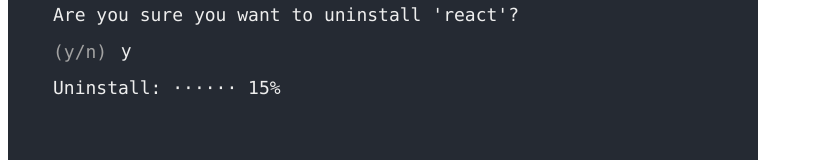
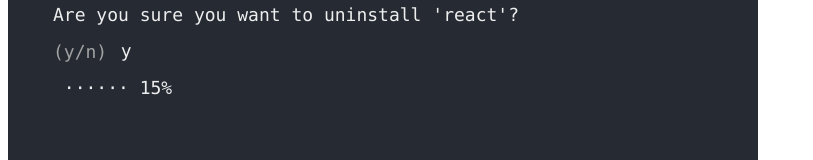
Before and after one commit to Lehoczky/vue-termynal, a Vue app: page / in a window 1280 px wide. Shown: the part 146-306 px from the top of the page, without its empty margins (0-813 px from the left). Built offline with nearby package versions, Linux system fonts and the light colour scheme.

Commit message:
change progress slot to prefix prop

```diff
--- a/src/components/VtProgress.vue
+++ b/src/components/VtProgress.vue
@@ -1,7 +1,5 @@
 <template>
-  <span class="vt__line" :style="style">
-    <slot />
-  </span>
+  <span class="vt__line" :style="style" :vt__loading-prefix="prefix" />
 </template>
 
 <script>
@@ -17,6 +15,7 @@ export default defineComponent({
     progressChar: { type: String, default: null, required: false },
     progressPercent: { type: Number, default: null, required: false },
     progressDelay: { type: Number, default: null, required: false },
+    prefix: { type: String, default: null, required: false },
   },
   methods: {
     async show() {
--- a/src/css/styles.css
+++ b/src/css/styles.css
@@ -60,18 +60,24 @@
 }
 
 .vt__line--input::before,
-[vt__prompt]::before {
+[vt__prompt]::before,
+[vt__loading-prefix]::before {
   margin-right: 0.75em;
-  color: var(--vt-color-text-subtle);
   visibility: inherit;
 }
 
 .vt__line--input::before {
+  color: var(--vt-color-text-subtle);
   content: "$";
 }
 
 [vt__prompt]::before {
+  color: var(--vt-color-text-subtle);
   content: attr(vt__prompt);
+}
+
+[vt__loading-prefix]::before {
+  content: attr(vt__loading-prefix);
 }
 
 [vt__cursor]::after {
```
